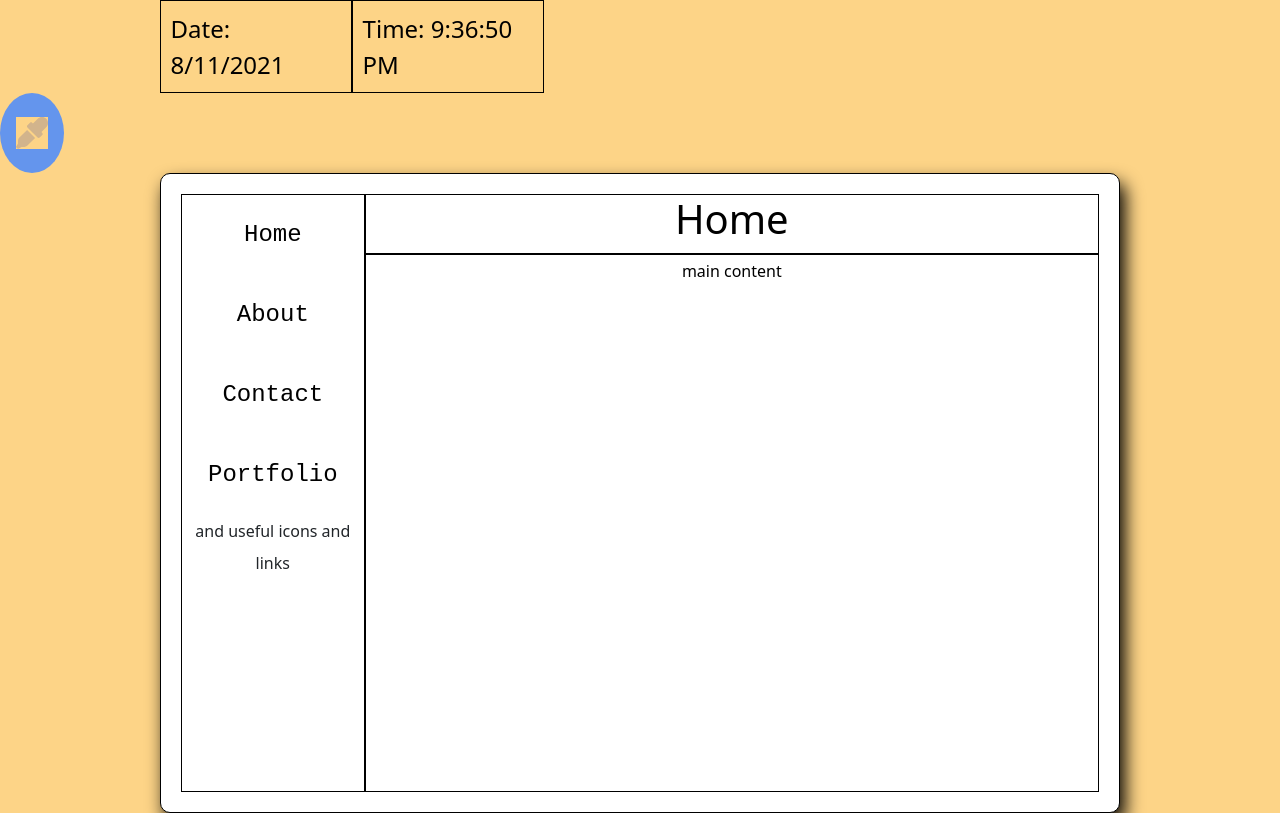
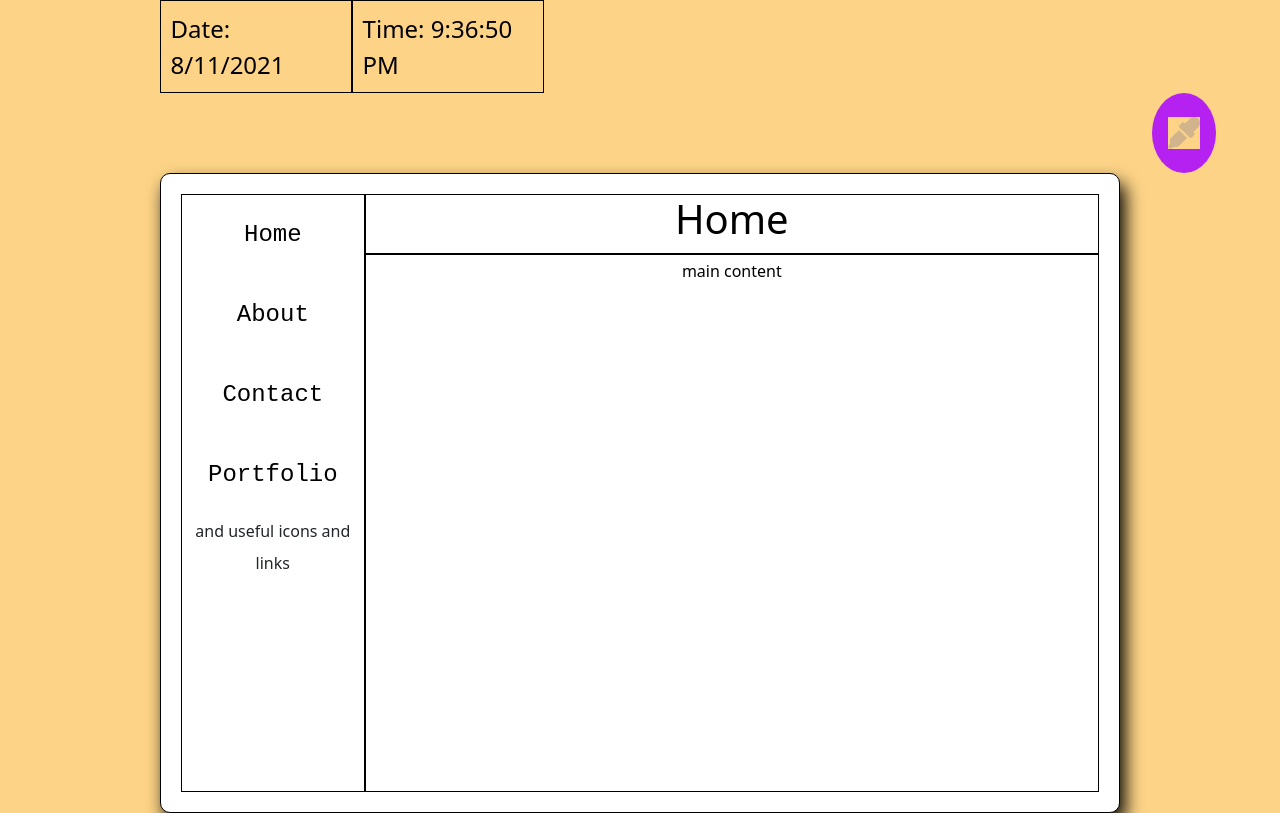
Before and after one commit to raseward14/Responsive-Portfolio, a React (Create React App) app in the folder client/: page / in a window 1280 px wide. Built offline with nearby package versions, Linux system fonts and the light colour scheme.

Commit message:
moved ink dropdown div to the right relative 90vw

```diff
--- a/client/src/components/Ink/style.css
+++ b/client/src/components/Ink/style.css
@@ -1,12 +1,9 @@
 /* Dropdown Button */
 .dropbtn {
-    background-color: cornflowerblue;
-    color: white;
+    background-color: rgb(181, 33, 240);
     padding: 16px;
-    font-size: 16px;
     border-radius: 50%;
     border: none;
-    cursor: pointer;
 }
 /* Dropdown button on hover & focus */
 .dropbtn:hover, .dropbtn:focus {
@@ -18,7 +15,7 @@
 .dropdown {
     position: relative;
     display: inline-block;
-
+    left: 90vw;
 }
 /* Dropdown content (Hidden by default) */
 /*The .dropdown-content class holds the actual dropdown menu. It is hidden by default, and will be displayed on hover (see below). Note the min-width is set to 160px. Feel free to change this. Tip: If you want the width of the dropdown content to be as wide as the dropdown button, set the width to 100% (and overflow:auto to enable scroll on small screens).*/
--- a/client/src/pages/Homepage.js
+++ b/client/src/pages/Homepage.js
@@ -2,6 +2,7 @@
 import React, { useState, useEffect } from "react";
 // import components
 import Nav from "../components/Navbar/index";
+
 // import style
 import "./style.css";
 
```
